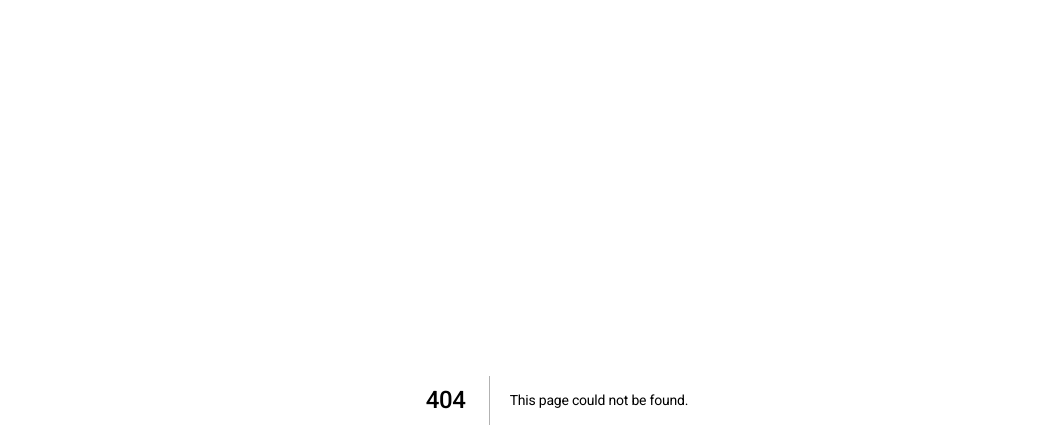
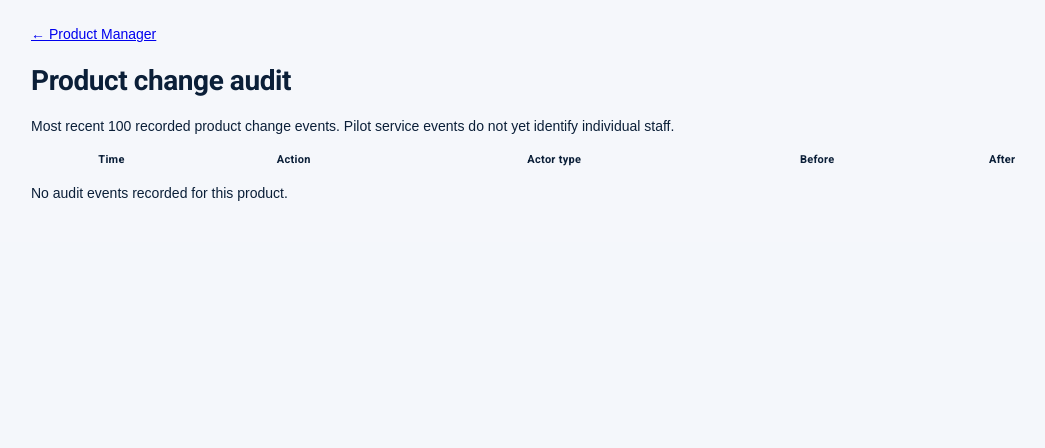
Before and after one commit to franklinajithan/omnicore-retail-platform, a Next.js app in the folder apps/web/: page /products/manage/audit in a window 1280 px wide. Before the commit this address had no page. Shown: the top 448 px of the page, without its empty margins (83-1128 px from the left). Built offline with nearby package versions, Linux system fonts and the light colour scheme.

Commit message:
feat(web): product change history viewer

```diff
--- /dev/null
+++ b/apps/web/app/products/manage/audit/page.tsx
@@ -0,0 +1,8 @@
+'use client';
+import Link from 'next/link';
+import {useEffect,useState} from 'react';
+type Entry={id:string;action:string;actorType:string;before:unknown;after:unknown;occurredAt:string};
+export default function ProductAudit(){const[id,setId]=useState(''),[entries,setEntries]=useState<Entry[]>([]),[error,setError]=useState(''),[loading,setLoading]=useState(false);
+ useEffect(()=>{setId(new URLSearchParams(window.location.search).get('id')||'')},[]);
+ useEffect(()=>{if(!id)return;setLoading(true);fetch('/api/catalog-admin?id='+encodeURIComponent(id)+'&action=audit',{cache:'no-store'}).then(async response=>{const body=await response.json();if(!response.ok)throw new Error(body.message||body.error||'Could not load audit');return body as Entry[]}).then(setEntries).catch(e=>setError(String(e))).finally(()=>setLoading(false))},[id]);
+ return <main style={{padding:24,maxWidth:1100,margin:'auto',fontFamily:'sans-serif'}}><Link href="/products/manage">← Product Manager</Link><h1>Product change audit</h1><p>Most recent 100 recorded product change events. Pilot service events do not yet identify individual staff.</p>{loading?<p>Loading…</p>:null}{error?<p role="alert">{error}</p>:null}<table style={{width:'100%',borderCollapse:'collapse'}}><thead><tr><th>Time</th><th>Action</th><th>Actor type</th><th>Before</th><th>After</th></tr></thead><tbody>{entries.map(e=><tr key={e.id}><td>{new Date(e.occurredAt).toLocaleString('en-GB')}</td><td>{e.action}</td><td>{e.actorType}</td><td><pre style={{whiteSpace:'pre-wrap',overflowWrap:'anywhere'}}>{JSON.stringify(e.before,null,2)}</pre></td><td><pre style={{whiteSpace:'pre-wrap',overflowWrap:'anywhere'}}>{JSON.stringify(e.after,null,2)}</pre></td></tr>)}</tbody></table>{!loading&&!entries.length?<p>No audit events recorded for this product.</p>:null}</main>}
```
